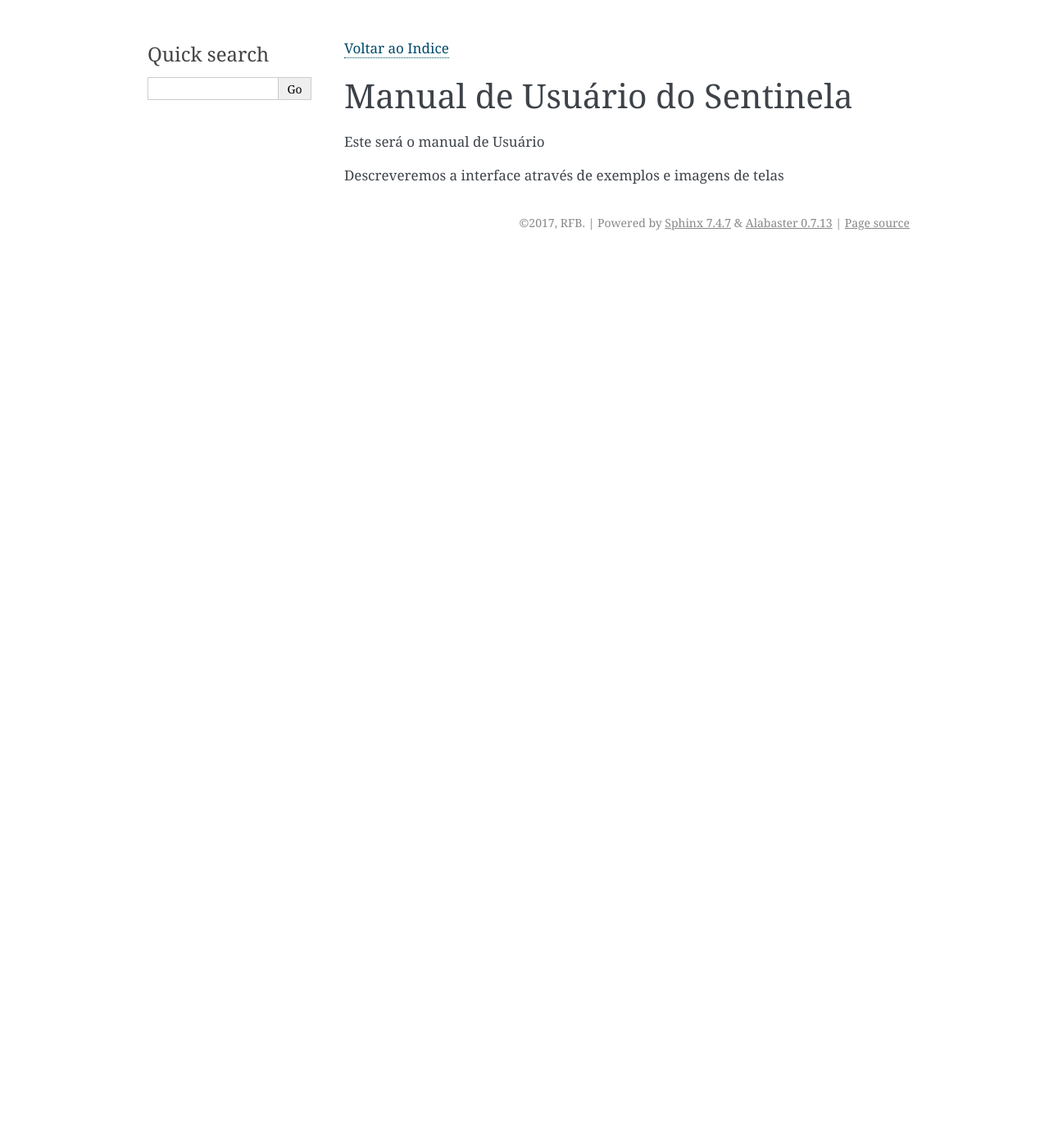
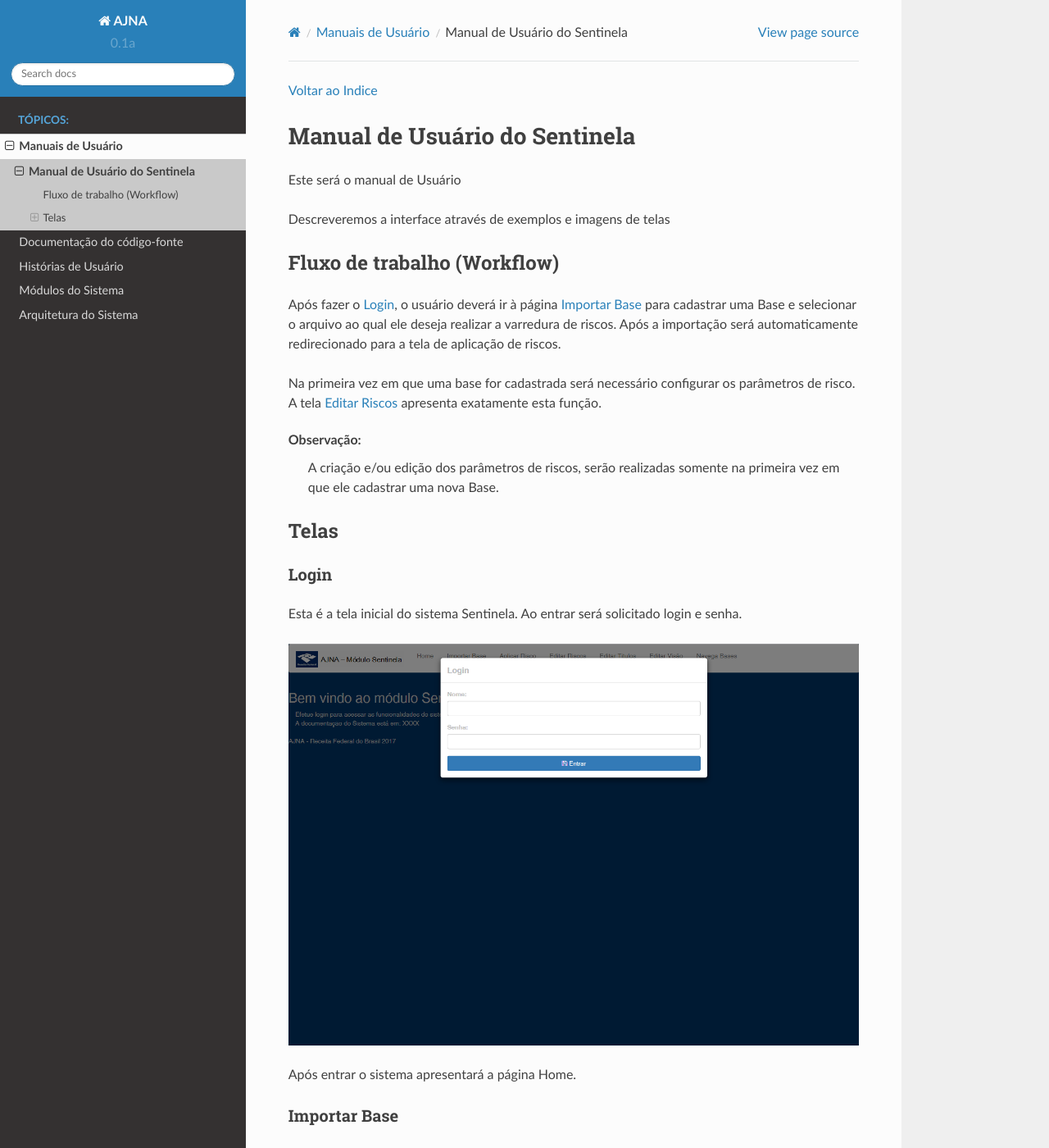
Before and after one commit to IvanBrasilico/ajna_docs, a Sphinx documentation site: the page built from docs/manualsentinela.rst, in a window 1280 px wide and 1400 px high. Shown: the whole window at 82% size. Built offline with Sphinx 7.4.7 and the Read the Docs theme 2.0.0, drawn with Linux system fonts in a browser that asks for light colours; formulas are drawn with MathJax 3; some of the changed text lies outside the part shown.

Commit message:
Manual do Usuario

```diff
--- a/docs/conf.py
+++ b/docs/conf.py
@@ -32,6 +32,7 @@
 # extensions coming with Sphinx (named 'sphinx.ext.*') or your custom
 # ones.
 import os
+import sphinx_rtd_theme
 import sys
 base_path = os.path.dirname(__file__)
 sys.path.insert(0, os.path.join(base_path, '..'))
@@ -98,7 +99,8 @@ todo_include_todos = True
 # The theme to use for HTML and HTML Help pages.  See the documentation for
 # a list of builtin themes.
 #
-html_theme = 'alabaster'
+html_theme = 'sphinx_rtd_theme'
+html_theme_path = [sphinx_rtd_theme.get_html_theme_path()]
 
 # Theme options are theme-specific and customize the look and feel of a theme
 # further.  For a list of options available for each theme, see the
--- a/docs/manualsentinela.rst
+++ b/docs/manualsentinela.rst
@@ -1,11 +1,105 @@
 `Voltar ao Indice <index.html>`_
 
-
+==============================
 Manual de Usuário do Sentinela
 ==============================
 
-
 Este será o manual de Usuário
 
+Descreveremos a interface através de exemplos e imagens de telas
 
-Descreveremos a interface através de exemplos e imagens de telas
+Fluxo de trabalho (Workflow)
+============================
+
+Após fazer o :ref:`login`, o usuário deverá ir à página :ref:`importa-base`
+para cadastrar uma Base e selecionar o arquivo ao qual ele deseja realizar a
+varredura de riscos. Após a importação será automaticamente redirecionado para
+a tela de aplicação de riscos.
+
+Na primeira vez em que uma base for cadastrada será necessário configurar os
+parâmetros de risco. A tela :ref:`edita-risco` apresenta exatamente esta
+função.
+
+
+Observação:
+    A criação e/ou edição dos parâmetros de riscos, serão realizadas somente
+    na primeira vez em que ele cadastrar uma nova Base.
+
+
+Telas
+=====
+
+.. _login:
+
+Login
+-----
+
+Esta é a tela inicial do sistema Sentinela. Ao entrar será solicitado login
+e senha.
+
+.. image :: _static\\images\\login.png
+    :target: ..\index.html
+
+Após entrar o sistema apresentará a página Home.
+
+.. _importa-base:
+
+Importar Base
+-------------
+
+A tela Importar Base é onde se envia o arquivo que se deseja filtrar para o sistema.
+
+.. image :: _static\\images\\importarbase.png
+    :target: ..\index.html
+
+Nesta tela encontramos os seguintes campos:
+ - Seleção de arquivos
+ - Seleção **ou** cadastramento de bases
+ - Data do período da extração
+
+
+.. _aplica-risco:
+
+Aplicar Risco
+-------------
+
+Para aplicar o risco no arquivo importado basta selecionar os parâmetros
+definidos na tela :ref:`edita-risco` a serem filtrados na planilha e,
+após isso selecionar **Filtrar**. Será apresentada uma tabela contendo os
+campos e as linhas as quais foram encontrados os riscos definidos.
+
+.. image :: _static\\images\\aplicarrisco.png
+    :target: ..\index.html
+
+Nesta tela encontramos os seguintes campos:
+ - Seleção da Base
+ - Modo de visualização
+ - Seleção do padrão de risco
+ - Parâmetros ativos cadastrados na tela :ref:`edita-risco`
+
+
+.. _edita-risco:
+
+Editar Riscos
+-------------
+Esta tela permite a edição e/ou cadastro de parâmetros de risco.
+
+
+.. image :: _static\\images\\editarrisco.png
+    :target: ..\index.html
+
+
+Nesta tela encontramos os seguintes campos:
+ - Seleção/criação do padrão de risco
+ - Seleção das bases a serem vinculadas
+ - Cadastramento dos parâmetros
+ - Cadastramento dos valores dos parâmetros
+
+Ao clicar na lupa ao lado do campo de cadastro de parâmetros o sistema buscará
+os titulos das colunas já importados.
+
+
+.. _edita-titulos:
+
+Editar Titulos
+--------------
```
Also changed, not shown: docs/_static/images/aplicarrisco.png (added), docs/_static/images/editarrisco.png (added), docs/_static/images/importarbase.png (added), docs/_static/images/login.png (added).
